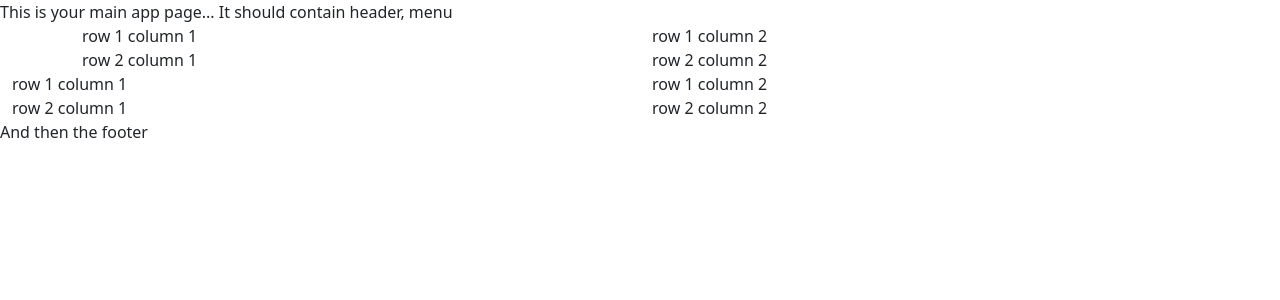
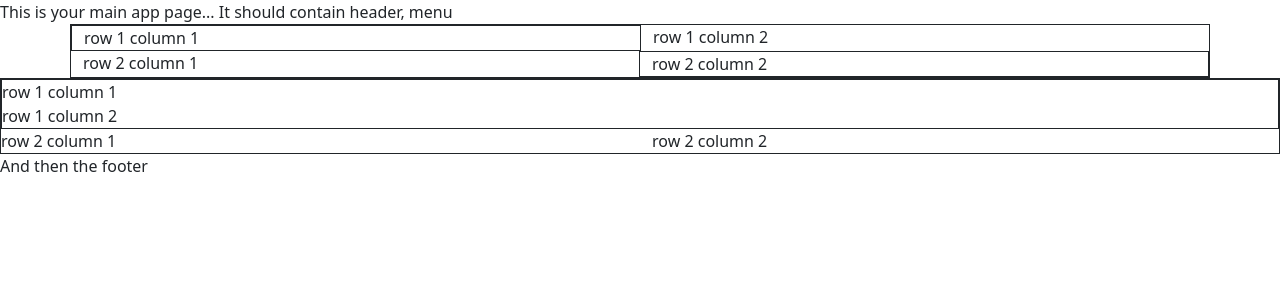
Before and after one commit to marc-awad/angular-lesson-manager, an Angular app: page / in a window 1280 px wide. Shown: the top 300 px of the page. Built offline with nearby package versions, Linux system fonts and the light colour scheme.

Commit message:
step6: classe app-border pour debug des layouts

```diff
--- a/src/app/app.html
+++ b/src/app/app.html
@@ -1,19 +1,19 @@
 This is your main app page...
 It should contain header, menu
 
-<div class="container">
+<div class="container app-border">
   <div class="row">
-    <div class="col">row 1 column 1</div>
+    <div class="col app-border">row 1 column 1</div>
     <div class="col">row 1 column 2</div>
   </div>
   <div class="row">
     <div class="col">row 2 column 1</div>
-    <div class="col">row 2 column 2</div>
+    <div class="col app-border">row 2 column 2</div>
   </div>
 </div>
 
-<div class="container-fluid">
-  <div class="row">
+<div class="container-fluid" class="app-border">
+  <div class="row" class="app-border">
     <div class="col">row 1 column 1</div>
     <div class="col">row 1 column 2</div>
   </div>
--- a/src/styles.css
+++ b/src/styles.css
@@ -1 +1,4 @@
-/* You can add global styles to this file, and also import other style files */
+.app-border{
+  border-style: solid;
+  border-width: 1pt;
+}
```
